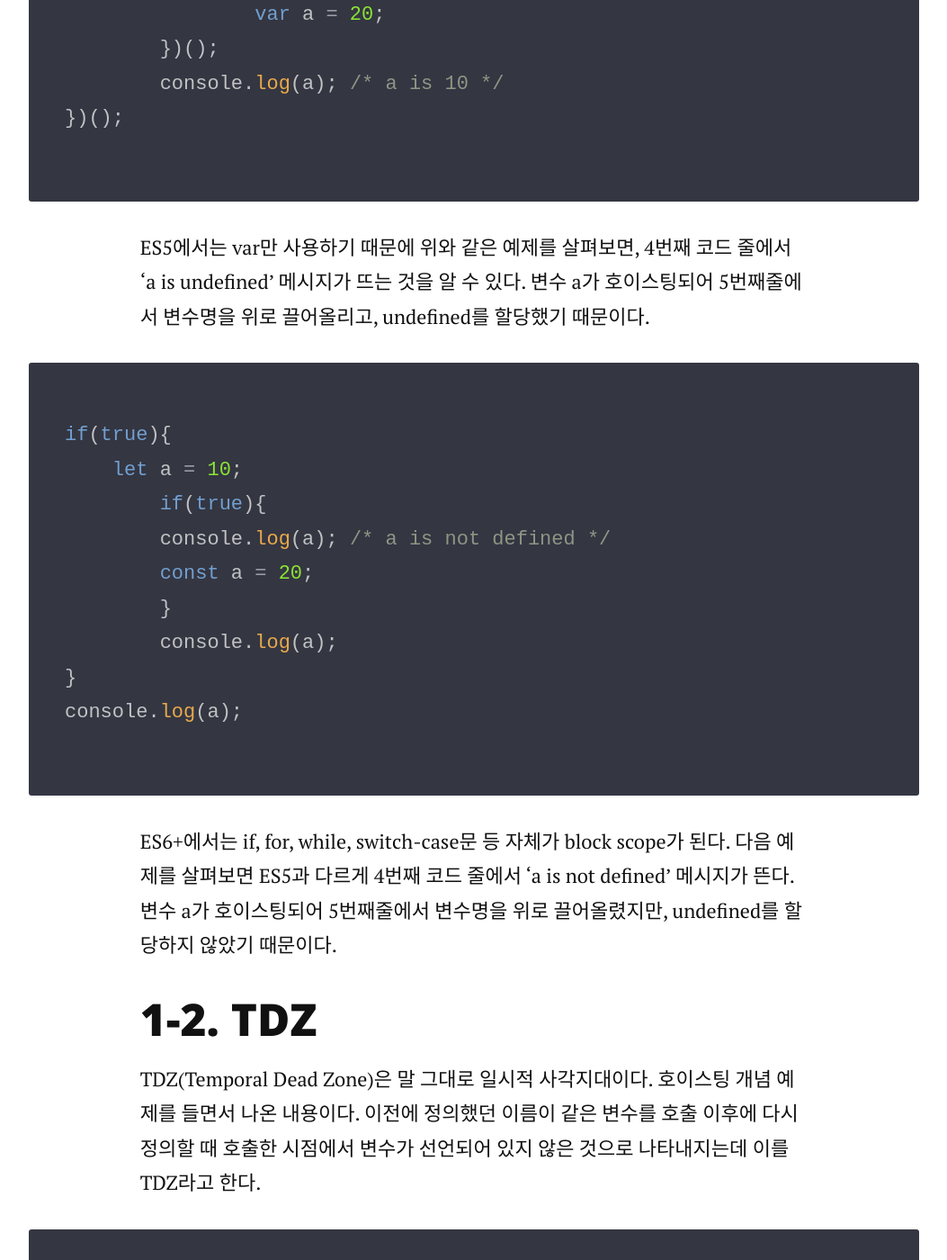
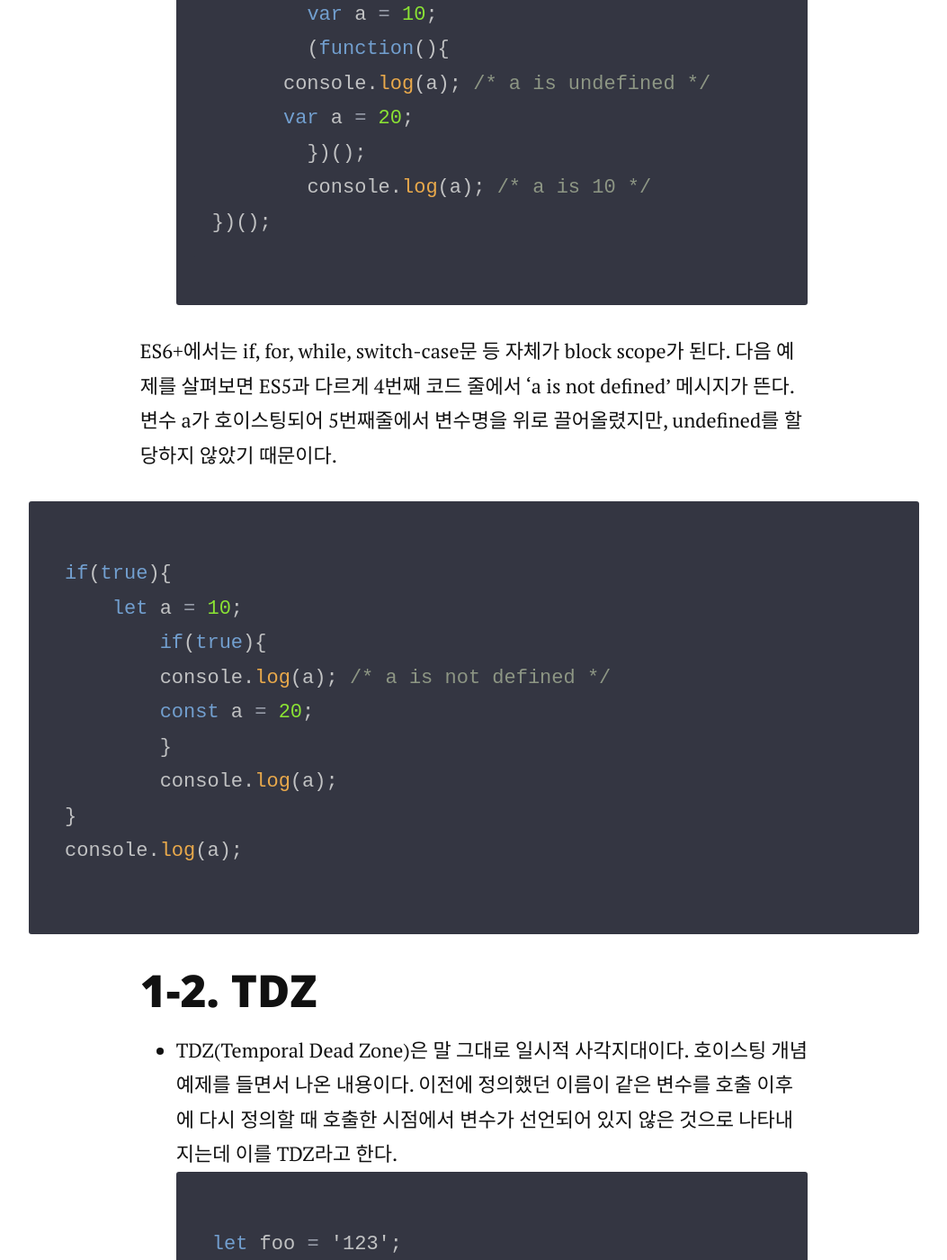
Before and after one commit to raonzena/raonzena.github.io, a Jekyll site: the page built from _posts/2019-01-29-03-third-post.markdown, in a window 1280 px wide and 1400 px high, scrolled down 1878 px. Shown: the whole window at 90% size, without its empty margins (113-1166 px from the left). Built offline with Jekyll 4.4.1, drawn with Linux system fonts in a browser that asks for light colours; nearby versions of some CDN libraries; some of the changed text lies outside the part shown.

Commit message:
190129 update_4

````diff
--- a/_posts/2019-01-29-03-third-post.markdown
+++ b/_posts/2019-01-29-03-third-post.markdown
@@ -42,10 +44,10 @@ date:   2019-01-29
   	console.log(a); /* a is 10 */
 })();
 ```
-ES5에서는 var만 사용하기 때문에 위와 같은 예제를 살펴보면,
-4번째 코드 줄에서 'a is undefined' 메시지가 뜨는 것을 알 수 있다.
-변수 a가 호이스팅되어 5번째줄에서 변수명을 위로 끌어올리고, undefined를 할당했기 때문이다.
 
+ES6+에서는 if, for, while, switch-case문 등 자체가 block scope가 된다.
+다음 예제를 살펴보면 ES5과 다르게 4번째 코드 줄에서 'a is not defined' 메시지가 뜬다.
+변수 a가 호이스팅되어 5번째줄에서 변수명을 위로 끌어올렸지만, undefined를 할당하지 않았기 때문이다.
 ```javascript
 if(true){
     let a = 10;
@@ -57,15 +59,12 @@ if(true){
 }
 console.log(a);
 ```
-ES6+에서는 if, for, while, switch-case문 등 자체가 block scope가 된다.
-다음 예제를 살펴보면 ES5과 다르게 4번째 코드 줄에서 'a is not defined' 메시지가 뜬다.
-변수 a가 호이스팅되어 5번째줄에서 변수명을 위로 끌어올렸지만, undefined를 할당하지 않았기 때문이다.
 
 
 
 ## 1-2. TDZ
 
-TDZ(Temporal Dead Zone)은 말 그대로 일시적 사각지대이다. 호이스팅 개념 예제를 들면서 나온 내용이다.
+- TDZ(Temporal Dead Zone)은 말 그대로 일시적 사각지대이다. 호이스팅 개념 예제를 들면서 나온 내용이다.
 이전에 정의했던 이름이 같은 변수를 호출 이후에 다시 정의할 때 호출한 시점에서 변수가 선언되어 있지 않은 것으로 나타내지는데 이를 TDZ라고 한다.
 ```javascript
 let foo = '123';
````
Also changed, not shown: other parts of _posts/2019-01-29-03-third-post.markdown (+2 -0 lines).
